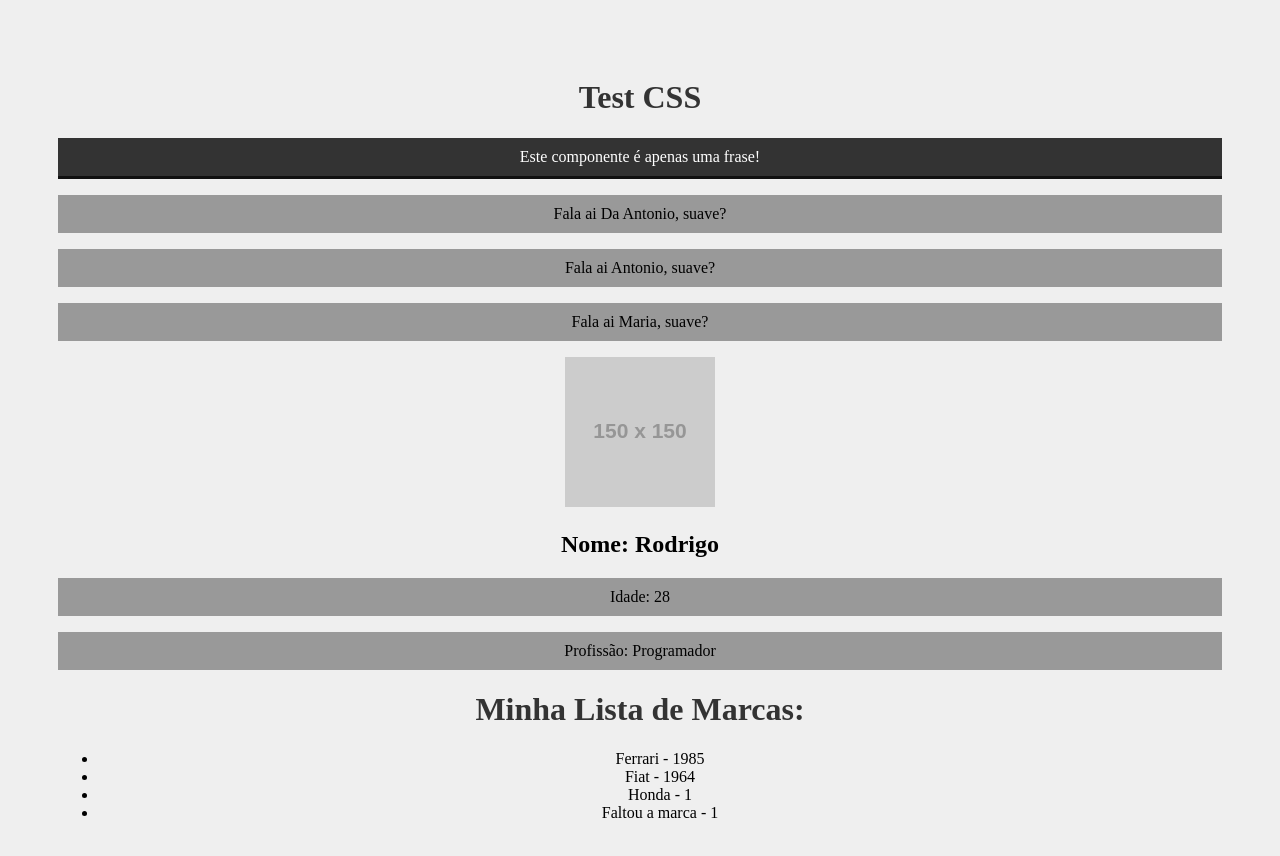
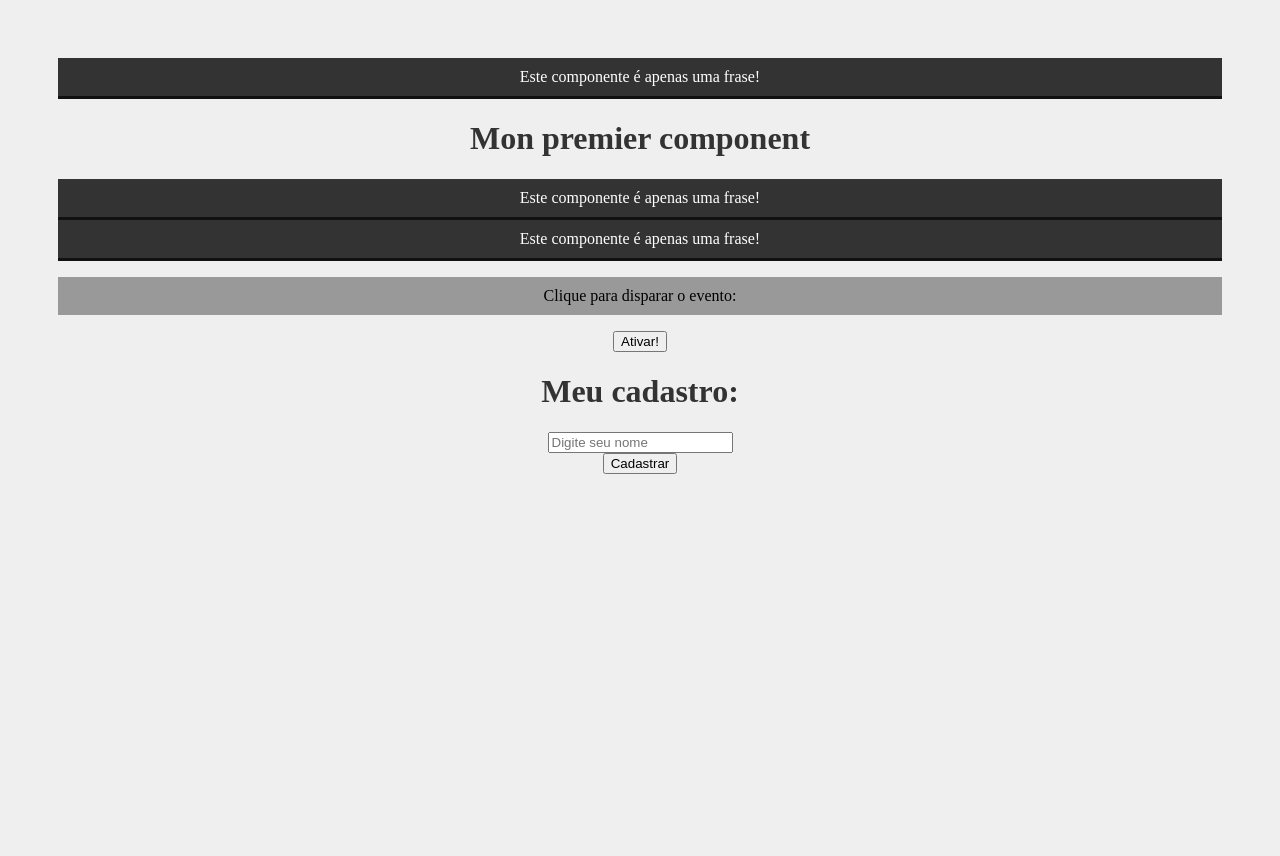
Before and after one commit to daantonio27/formation-react, a React (Create React App) app: page / in a window 1280 px wide. Shown: the top 856 px of the page. Built offline with nearby package versions, Linux system fonts and the light colour scheme.

Commit message:
8_events

```diff
--- a/src/App.js
+++ b/src/App.js
@@ -1,8 +1,8 @@
 import './App.css';
-import SayMyName from './components/SayMyName';
-import Pessoa from './components/Pessoa';
-import Phrase from './components/phrase';
-import List from './components/List';
+import HelloWorld from "./components/HelloWorld";
+import Evento from "./components/Evento";
+import Form from "./components/Form";
+
 
 function App() {
 
@@ -10,18 +10,11 @@
 
   return (
     <div className="App">
-      <h1>Test CSS</h1>
-      <Phrase />
-      <SayMyName nome="Da Antonio" />
-      <SayMyName nome="Antonio" />
-      <SayMyName nome={nome} />
-      <Pessoa
-        nome="Rodrigo"
-        idade="28"
-        profissao="Programador"
-        foto="https://via.placeholder.com/150"
-      />
-      <List />
+      <HelloWorld />
+      <Evento />
+      <div>
+        <Form />
+      </div>
     </div>
   );
 }
--- /dev/null
+++ b/src/components/Evento.js
@@ -0,0 +1,14 @@
+function Evento() {
+  function meuEvento() {
+    console.log("Opa, fui ativado!");
+  }
+
+  return (
+    <div>
+      <p>Clique para disparar o evento:</p>
+      <button onClick={meuEvento}>Ativar!</button>
+    </div>
+  );
+}
+
+export default Evento;
--- /dev/null
+++ b/src/components/Form.js
@@ -0,0 +1,22 @@
+function Form() {
+  function cadastrarUsuario(e) {
+    e.preventDefault();
+    console.log("Usuário cadastrado!");
+  }
+
+  return (
+    <div>
+      <h1>Meu cadastro:</h1>
+      <form onSubmit={cadastrarUsuario}>
+        <div>
+          <input type="text" placeholder="Digite seu nome" />
+        </div>
+        <div>
+          <input type="submit" value="Cadastrar" />
+        </div>
+      </form>
+    </div>
+  );
+}
+
+export default Form;
```
